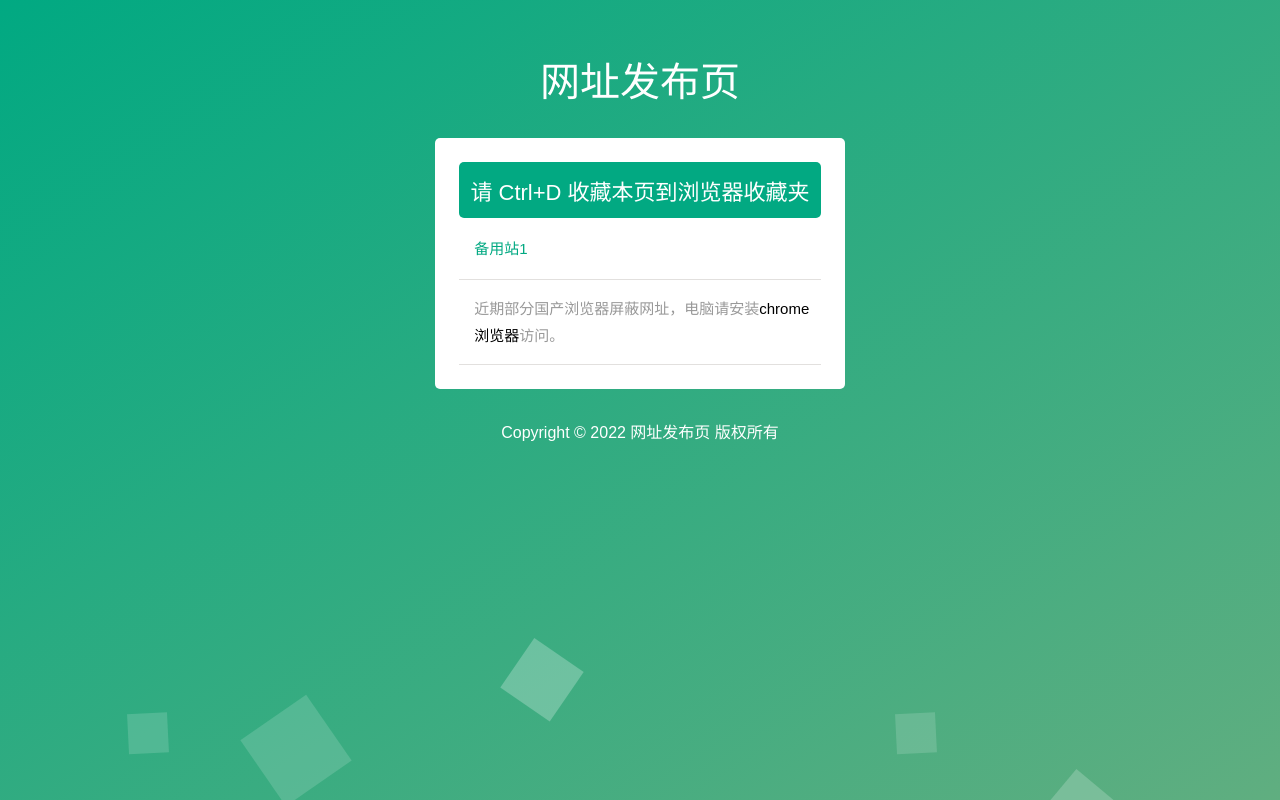
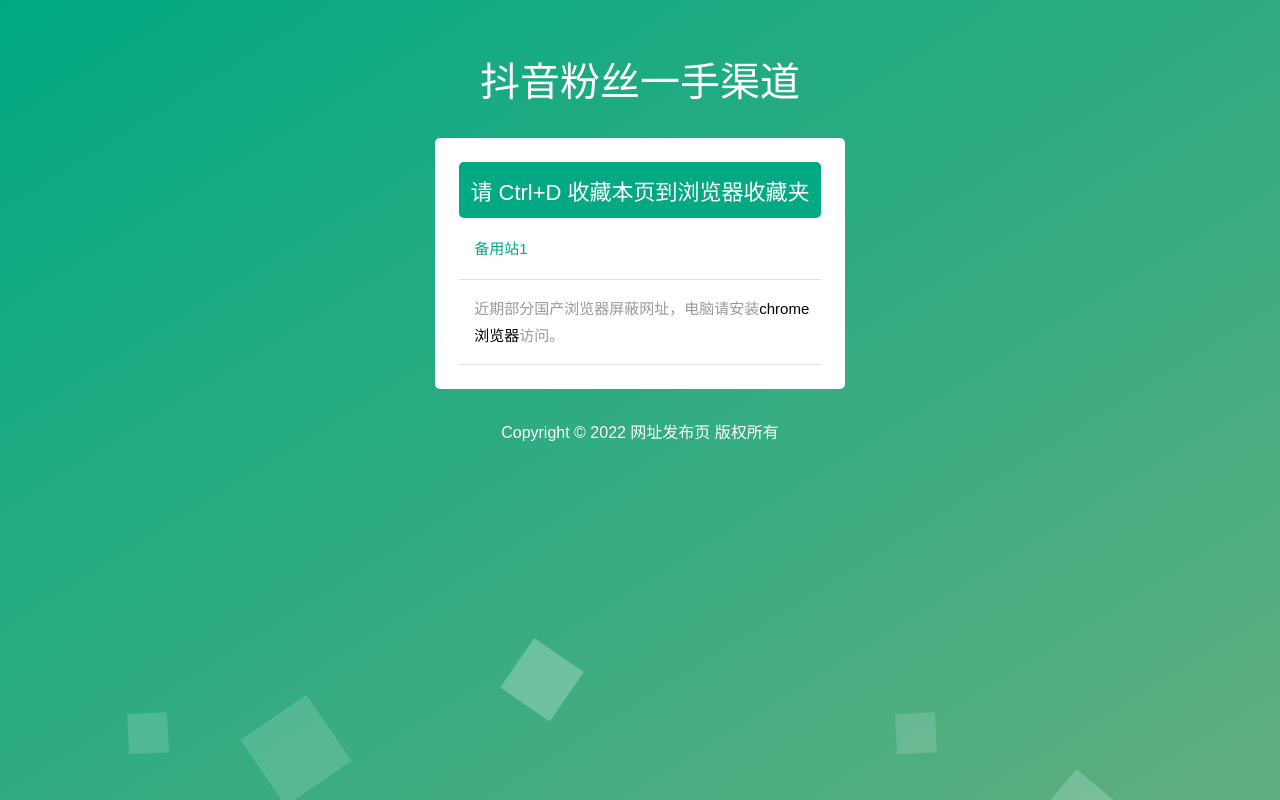
Before and after one commit to qcrhdh/qcrhdh.github.io, a plain HTML site: page index.html in a window 1280 px wide. Drawn offline with Linux system fonts and the light colour scheme.

Commit message:
Update index.html

```diff
--- a/index.html
+++ b/index.html
@@ -8,11 +8,11 @@
     <meta name="Description" content="">
     <meta name="viewport" content="width=device-width, initial-scale=1, shrink-to-fit=no">
     <!--首页seo标题-->
-    <title>网址发布页_网址发布页</title>
+    <title>抖音粉丝一手渠道</title>
     <!--首页seo描述-->
-    <meta name="description" content="网址发布页">
+    <meta name="description" content="抖音粉丝一手渠道">
     <!--首页seo关键词-->
-    <meta name="keywords" content="网址发布页">
+    <meta name="keywords" content="抖音粉丝一手渠道">
     <!--网站地址栏图标-->
     <link href="http://127.0.0.1/favicon.ico" rel="shortcut icon" type="image/x-icon">
     <style>
@@ -515,7 +515,7 @@
     <div id="all">
         <div class="wrapper">
             <div class="main">
-                <h1>网址发布页</h1>
+                <h1>抖音粉丝一手渠道</h1>
                 <div class="content">
                     <div class="content-top">
                         <h2>请 Ctrl+D 收藏本页到浏览器收藏夹</h2>
```
